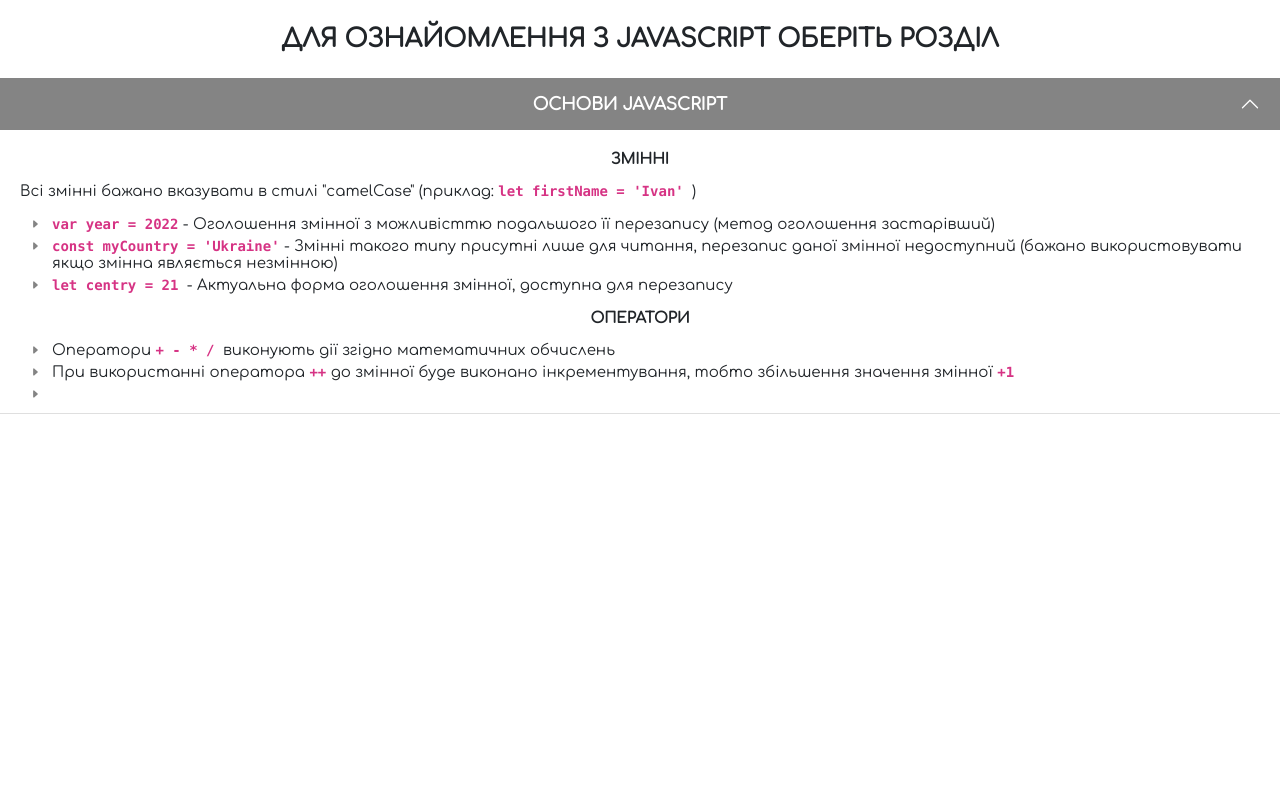
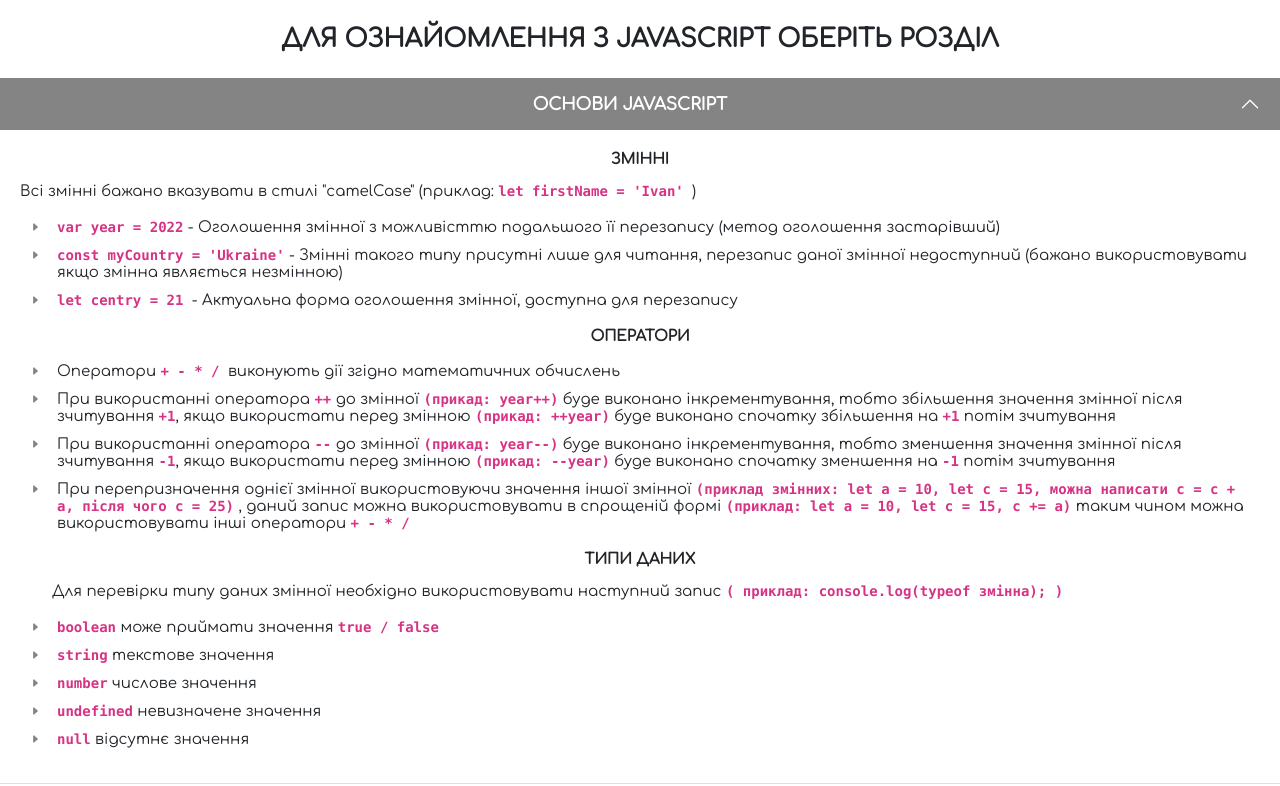
Before and after one commit to boris2606/learning-javascript, a website built with webpack: page src/index.html in a window 1280 px wide. Both pictures are taken after a click on the button "ОСНОВИ JAVASCRIPT". Built offline with nearby package versions, Linux system fonts and the light colour scheme; a web font is replaced by a local one.

Commit message:
Change styles and index.html

```diff
--- a/src/index.html
+++ b/src/index.html
@@ -32,10 +32,23 @@
                         <h3 class="sec_tit_txt_acord"> Оператори </h3>
                         <ul>
                             <li class="list_style_accord"> Оператори <code> + - * / </code> виконують дії згідно математичних обчислень </li>
-                            <li class="list_style_accord"> При використанні оператора <code>++</code> до змінної буде виконано інкрементування, тобто збільшення значення змінної <code>+1</code> </li>
-                            <li class="list_style_accord"> </li>
+                            <li class="list_style_accord"> При використанні оператора <code>++</code> до змінної <code>(прикад: year++)</code> буде виконано інкрементування, тобто збільшення значення змінної після зчитування <code>+1</code>, якщо використати перед змінною <code>(прикад: ++year)</code> буде виконано спочатку збільшення на <code>+1</code> потім зчитування</li>
+                            <li class="list_style_accord"> При використанні оператора <code>--</code> до змінної <code>(прикад: year--)</code> буде виконано інкрементування, тобто зменшення значення змінної після зчитування <code>-1</code>, якщо використати перед змінною <code>(прикад: --year)</code> буде виконано спочатку зменшення на <code>-1</code> потім зчитування</li>
+                            <li class="list_style_accord"> При перепризначення однієї змінної використовуючи значення іншої змінної <code>(приклад змінних: let a = 10, let c = 15, можна написати c = c + a, після чого c = 25)</code> , даний запис можна використовувати в спрощеній формі <code>(приклад: let a = 10, let c = 15, c += a)</code> таким чином можна використовувати інші оператори <code> + - * / </code></li>
                         </ul>
                     </div>
+                    <div class="content_art">
+                        <h3 class="sec_tit_txt_acord"> Типи даних </h3>
+                        <ul>
+                            <p>Для перевірки типу даних змінної необхідно використовувати наступний запис <code>( приклад: console.log(typeof змінна); )</code></p>
+                            <li class="list_style_accord"><code>boolean</code> може приймати значення <code>true / false</code></li>
+                            <li class="list_style_accord"><code>string</code> текстове значення </li>
+                            <li class="list_style_accord"><code>number</code> числове значення </li>
+                            <li class="list_style_accord"><code>undefined</code> невизначене значення</li>
+                            <li class="list_style_accord"><code>null</code> відсутнє значення </li>
+                        </ul>
+                    </div>
+
 
                 </article>
               </div>
--- a/src/styles/main.scss
+++ b/src/styles/main.scss
@@ -57,6 +57,9 @@ code{
 .list_style_accord {
     margin-bottom: 5px;
     position: relative;
+    transition: .4s all ease-in-out;
+    padding: 3px 5px;
+    border-radius: 10px;
 
     &:before{
         content: "";
@@ -66,7 +69,10 @@ code{
         background-size: cover;
         position: absolute;
         left: -22px;
-        top: 3px;
+        top: 6px;
 
         }
+    &:hover {
+        background-color: rgba(129, 129, 129, 0.17);
+    }
 }
```
